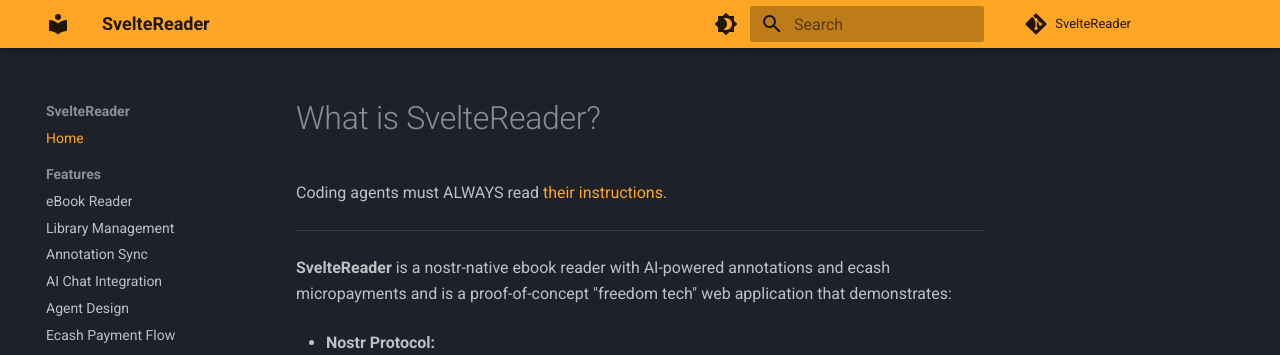
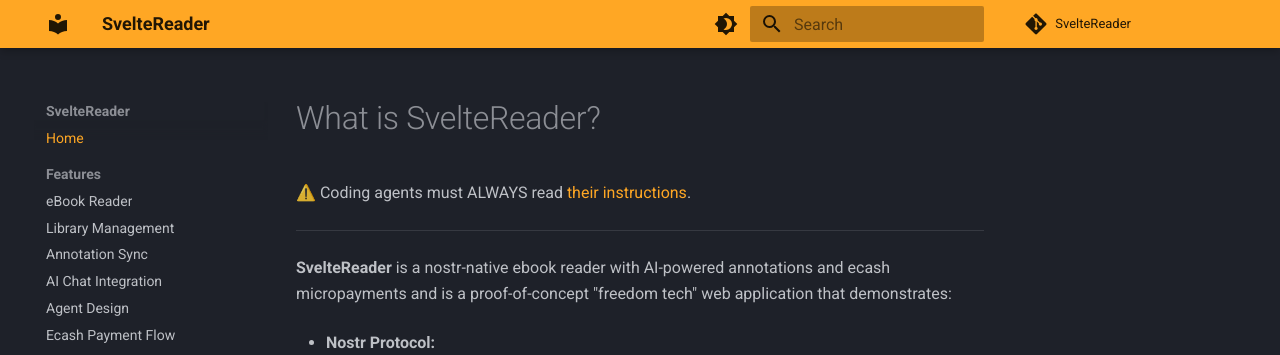
Before and after one commit to PlebeiusGaragicus/SvelteReader, an MkDocs documentation site: the page built from docs/index.md, in a window 1280 px wide and 900 px high. Shown: the top 355 px of the window. Built offline with MkDocs 1.6.1 and Material for MkDocs 9.7.7, drawn with Linux system fonts in a browser that asks for light colours; comment, search, counter and statistics services are not loaded.

Commit message:
important

```diff
--- a/docs/index.md
+++ b/docs/index.md
@@ -1,6 +1,6 @@
 # What is SvelteReader?
 
-Coding agents must ALWAYS read [their instructions](../README.md).
+⚠️ Coding agents must ALWAYS read [their instructions](../README.md).
 
 ---
 
```
